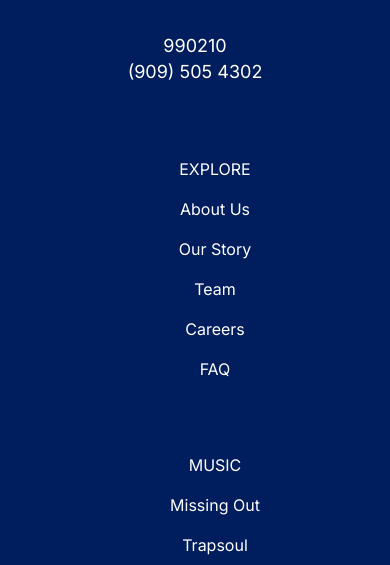
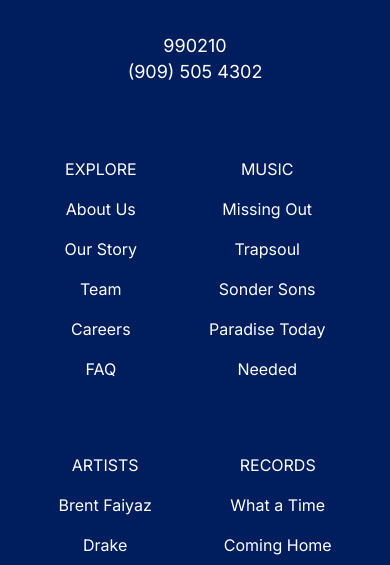
Before and after one commit to Jexzas/LiftedLogic, a website: page index.html in a window 390 px wide. Shown: the part 4079-4644 px from the top of the page. Drawn offline with nearby package versions, Linux system fonts and the light colour scheme; some packages are replaced by stand-ins of ours.

Commit message:
more navbar stuff

```diff
--- a/style.css
+++ b/style.css
@@ -494,6 +494,7 @@
         padding-right: 0;
         flex-direction: row;
         flex-wrap: wrap;
+        justify-content: center;
     }
 }
 
@@ -672,6 +673,9 @@
 
 .footerList {
     list-style: none;
+    @media (max-width: 400px) {
+        padding-inline-start: 0px!important;
+    }
 }
 
 .listHeaderFooter {
```
